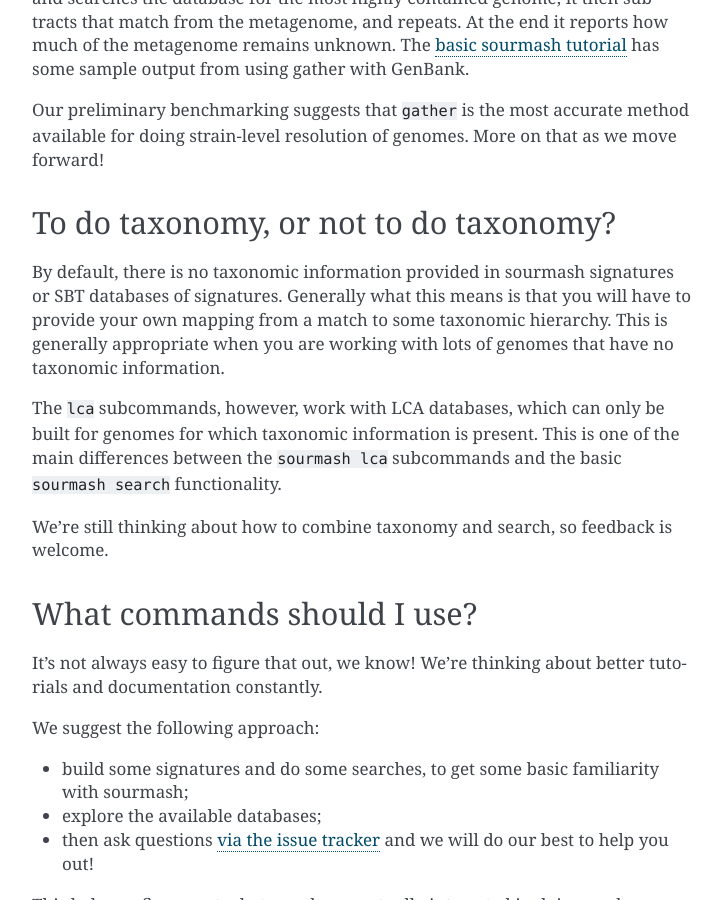
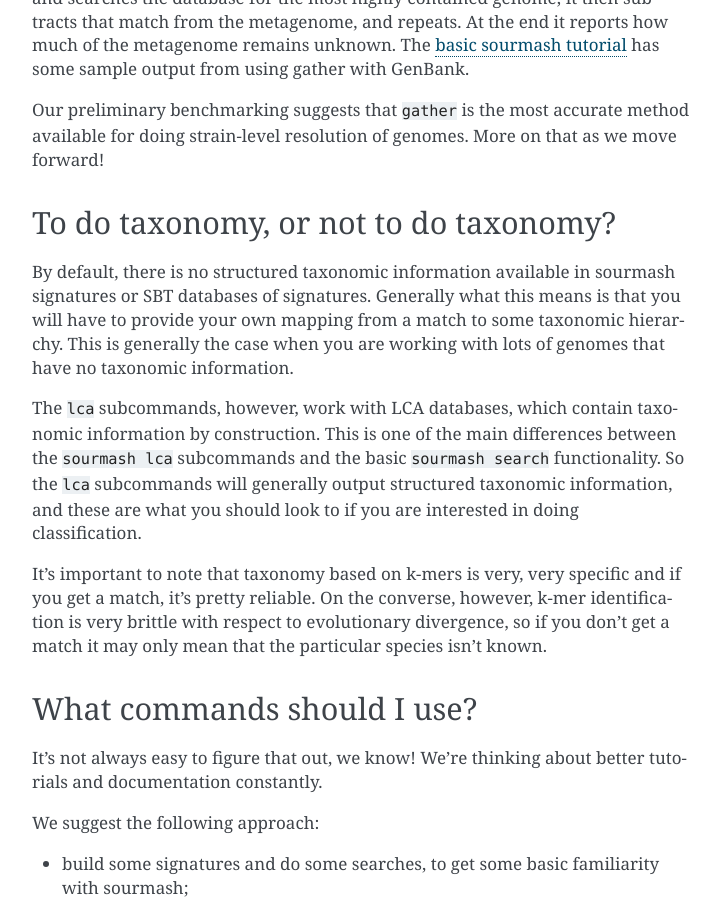
Before and after one commit to sourmash-bio/sourmash, a Sphinx documentation site: the page built from doc/classifying-signatures.md, in a window 1280 px wide and 900 px high, scrolled down 1350 px. Shown: the whole window, without its empty margins (388-1110 px from the left). Built offline with Sphinx 7.4.7, drawn with Linux system fonts in a browser that asks for light colours; pages that are not in the unit, such as notebooks, are missing from menus.

Commit message:
updated some text

```diff
--- a/doc/classifying-signatures.md
+++ b/doc/classifying-signatures.md
@@ -68,19 +68,25 @@ as we move forward!
 
 ## To do taxonomy, or not to do taxonomy?
 
-By default, there is no taxonomic information provided in sourmash
-signatures or SBT databases of signatures.  Generally what this means
-is that you will have to provide your own mapping from a match to some
-taxonomic hierarchy.  This is generally appropriate when you are working
-with lots of genomes that have no taxonomic information.
+By default, there is no structured taxonomic information available in
+sourmash signatures or SBT databases of signatures.  Generally what
+this means is that you will have to provide your own mapping from a
+match to some taxonomic hierarchy.  This is generally the case when
+you are working with lots of genomes that have no taxonomic
+information.
 
-The `lca` subcommands, however, work with LCA databases, which can only
-be built for genomes for which taxonomic information is present.  This is
-one of the main differences between the `sourmash lca` subcommands and the
-basic `sourmash search` functionality.
+The `lca` subcommands, however, work with LCA databases, which contain
+taxonomic information by construction.  This is one of the main
+differences between the `sourmash lca` subcommands and the basic
+`sourmash search` functionality.  So the `lca` subcommands will generally
+output structured taxonomic information, and these are what you should look
+to if you are interested in doing classification.
 
-We're still thinking about how to combine taxonomy and search, so feedback
-is welcome.
+It's important to note that taxonomy based on k-mers is very, very
+specific and if you get a match, it's pretty reliable. On the
+converse, however, k-mer identification is very brittle with respect
+to evolutionary divergence, so if you don't get a match it may only mean
+that the particular species isn't known.
 
 ## What commands should I use?
 
```
